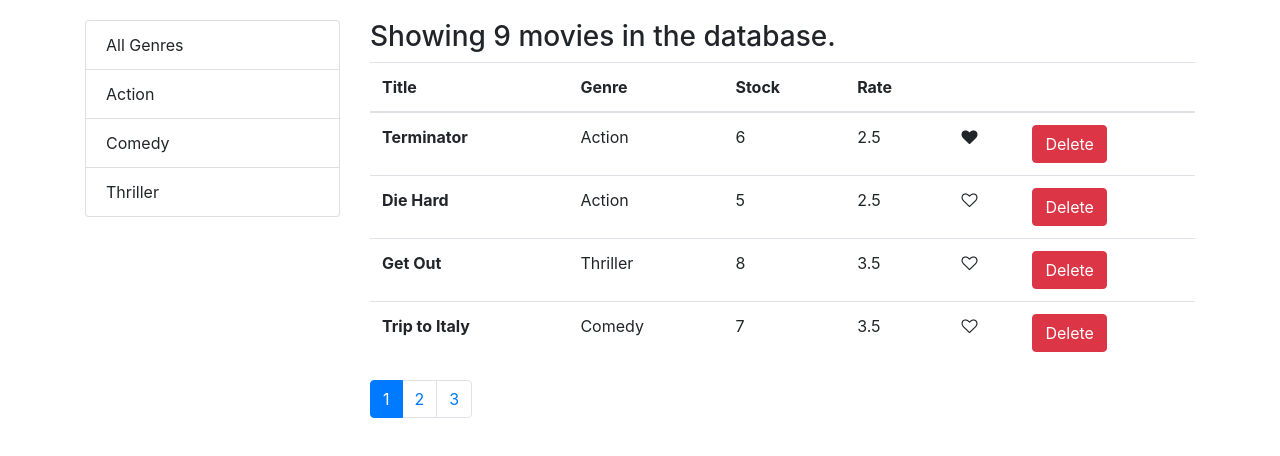
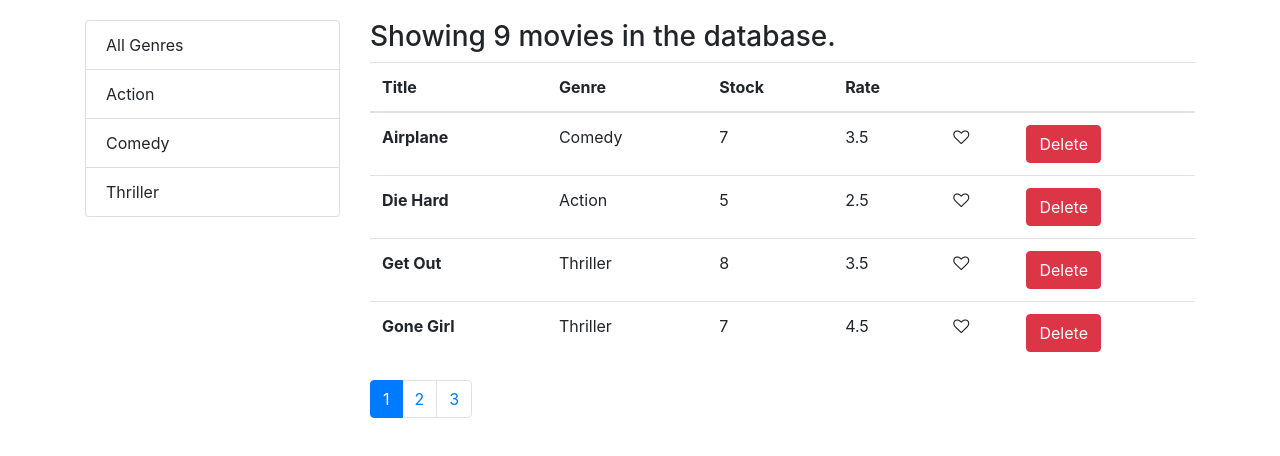
Before and after one commit to samsaravillo/vidly, a React (Create React App) app: page / in a window 1280 px wide. Shown: the top 456 px of the page. Built offline with nearby package versions, Linux system fonts and the light colour scheme.

Commit message:
refactor movieTable component for sorting

```diff
--- a/src/components/movies.jsx
+++ b/src/components/movies.jsx
@@ -5,18 +5,20 @@
 import { getMovies } from '../services/fakeMovieService';
 import { getGenres } from '../services/fakeGenreService';
 import { paginate } from '../utils/paginate';
-
+import _ from 'lodash';
 
 class Movies extends Component {
     state = {
         movies: [],
         genres: [],
         currentPage: 1,
-        pageSize: 4
+        pageSize: 4,
+        sortColumn: { path: 'title', oder: 'asc' }
+
     };
 
     componentDidMount() {
-        const genres = [{ name: 'All Genres' }, ...getGenres()];
+        const genres = [{ _id: '', name: 'All Genres' }, ...getGenres()];
         this.setState({ movies: getMovies(), genres });
     };
 
@@ -41,19 +43,32 @@
         this.setState({ selectedGenre: genre, currentPage: 1 });
     };
 
+    handleSort = sortColumn => {
+        this.setState({ sortColumn });
+    };
 
     render() {
         const { length: count } = this.state.movies;
-        const { pageSize, currentPage, movies: allMovies, genres, selectedGenre } = this.state;
+        const {
+            pageSize,
+            currentPage,
+            genres,
+            sortColumn,
+            selectedGenre,
+            movies: allMovies
+        } = this.state;
 
-        if (count === 0)
+        if (count === 0) {
             return <h3>No movies available in the database.</h3>
+        }
 
         const filtered = selectedGenre && selectedGenre._id
             ? allMovies.filter(m => m.genre._id === selectedGenre._id)
             : allMovies;
 
-        const movies = paginate(filtered, currentPage, pageSize);
+        const sorted = _.orderBy(filtered, [sortColumn.path], [sortColumn.order]);
+
+        const movies = paginate(sorted, currentPage, pageSize);
 
         return (
                 <div className="row">
@@ -68,8 +83,10 @@
                         <h3>Showing { filtered.length } movies in the database.</h3>
                         <MoviesTable
                             movies={movies}
+                            sortColumn={sortColumn}
                             onLike={this.handleLike}
                             onDelete={this.handleDelete}
+                            onSort={this.handleSort}
                         />
                         <Pagination
                             itemsCount={filtered.length}
--- a/src/components/moviesTable.jsx
+++ b/src/components/moviesTable.jsx
@@ -1,19 +1,31 @@
-import React from 'react'
+import React, { Component } from 'react'
 import Like from '../components/common/like';
 
-const MoviesTable = props => {
-    const { movies, onDelete, onLike } = props;
+class MoviesTable extends Component {
+    raiseSort = path => {
+        const sortColumn = {...this.props.sortColumn};
+        if (sortColumn.path === path) {
+            sortColumn.order = (sortColumn.order === 'asc') ? 'desc' : 'asc';
+        } else {
+            sortColumn.path = path;
+            sortColumn.order = 'asc';
+        }
+        this.props.onSort(sortColumn);
+    };
+
+    render() {
+        const { movies, onDelete, onLike } = this.props;
 
         return (
             <table className="table">
                 <thead>
                     <tr>
-                <th scope="col">Title</th>
-                <th scope="col">Genre</th>
-                <th scope="col">Stock</th>
-                <th scope="col">Rate</th>
-                <th scope="col"></th>
-                <th scope="col"></th>
+                    <th onClick={() => this.raiseSort('title')}>Title</th>
+                    <th onClick={() => this.raiseSort('genre.name')}>Genre</th>
+                    <th onClick={() => this.raiseSort('numberInStock')}>Stock</th>
+                    <th onClick={() => this.raiseSort('dailyRentalRate')}>Rate</th>
+                    <th></th>
+                    <th></th>
                     </tr>
                 </thead>
                 <tbody>
@@ -42,5 +54,6 @@
             </table>
         );
     }
+}
 
 export default MoviesTable;
```
Lines whose indentation alone changed are shown as unchanged.
